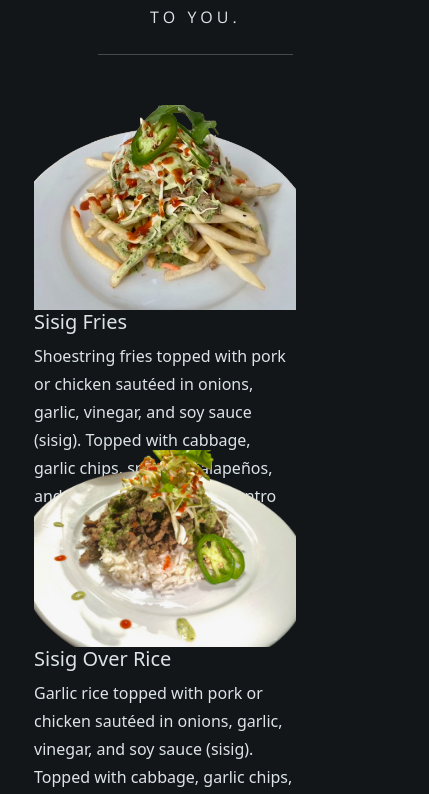
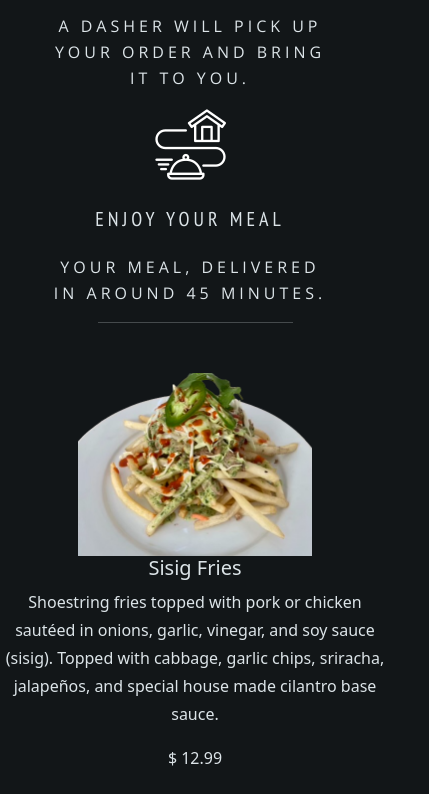
Before and after one commit to rydelldonato/PFTG-website-v.3, a React (Create React App) app: page /menu in a window 390 px wide. Shown: the part 942-1736 px from the top of the page, 429 px wide, since content can reach past the window. Built offline with nearby package versions, Linux system fonts and the light colour scheme.

Commit message:
added mobile media queries for menu page

```diff
--- a/src/components/menu/menu.css
+++ b/src/components/menu/menu.css
@@ -1,5 +1,5 @@
 /* General styling */
-div.mainContent{
+div.mainContent {
   background-color: #121618;
   font-size: 16px;
   line-height: 28px;
@@ -25,14 +25,14 @@ div.mainContent{
   font-family: "PT Sans Narrow";
   font-weight: 400;
 }
-.discoverOurMenuInnerDiv{
-  background-color: rgba(104, 190, 104,0.82);
+.discoverOurMenuInnerDiv {
+  background-color: rgba(104, 190, 104, 0.82);
   padding-top: 100px;
   padding-bottom: 30px;
 }
 
 /* deliveryProcess styling */
-div#deliveryProcess{
+div#deliveryProcess {
   font-family: "PT Sans Narrow";
   font-size: 18px;
   line-height: 26px;
@@ -44,38 +44,61 @@ div#deliveryProcess{
   padding-left: 50px;
   margin-bottom: 8px;
 }
-#deliveryProcess .p-2{
+#deliveryProcess .p-2 {
   margin-right: 60px;
 }
-#deliveryProcess p{
+#deliveryProcess p {
   font-family: "Open Sans";
   font-weight: 300;
   font-size: 16px;
 }
-#deliveryProcess img{
+#deliveryProcess img {
   padding-bottom: 25px;
 }
-#deliveryProcess h5{
+#deliveryProcess h5 {
   padding-bottom: 15px;
 }
 /* menu styling */
-div#menu.d-flex{
+div#menu.d-flex {
   flex-wrap: wrap;
   width: 100%;
   height: 1172px;
   justify-content: center;
 }
-#menu.d-flex .p-2{
+#menu.d-flex .p-2 {
   width: 262px;
   height: 345px;
   margin-right: 60px;
 }
-#menu.d-flex .p-2 img{
+#menu.d-flex .p-2 img {
   width: 100%;
 }
-hr{
+hr {
   width: 50%;
   display: block;
   margin: auto;
   margin-bottom: 50px;
 }
+
+/**********  MEDIA QUERIES: MOBILE PHONES  ************/
+@media (max-width: 767px) {
+  .d-flex {
+    display: block !important;
+    text-align: center;
+  }
+  div#menu.d-flex {
+    flex-wrap: wrap;
+    width: 100%;
+    height: 1172px;
+    justify-content: center;
+  }
+  #menu.d-flex .p-2 {
+    width: 100%;
+    height: 404px;
+    margin-right: 0px;
+    margin-top: 41px;
+  }
+  #menu.d-flex .p-2 img {
+    width: 60%;
+  }
+}
```
